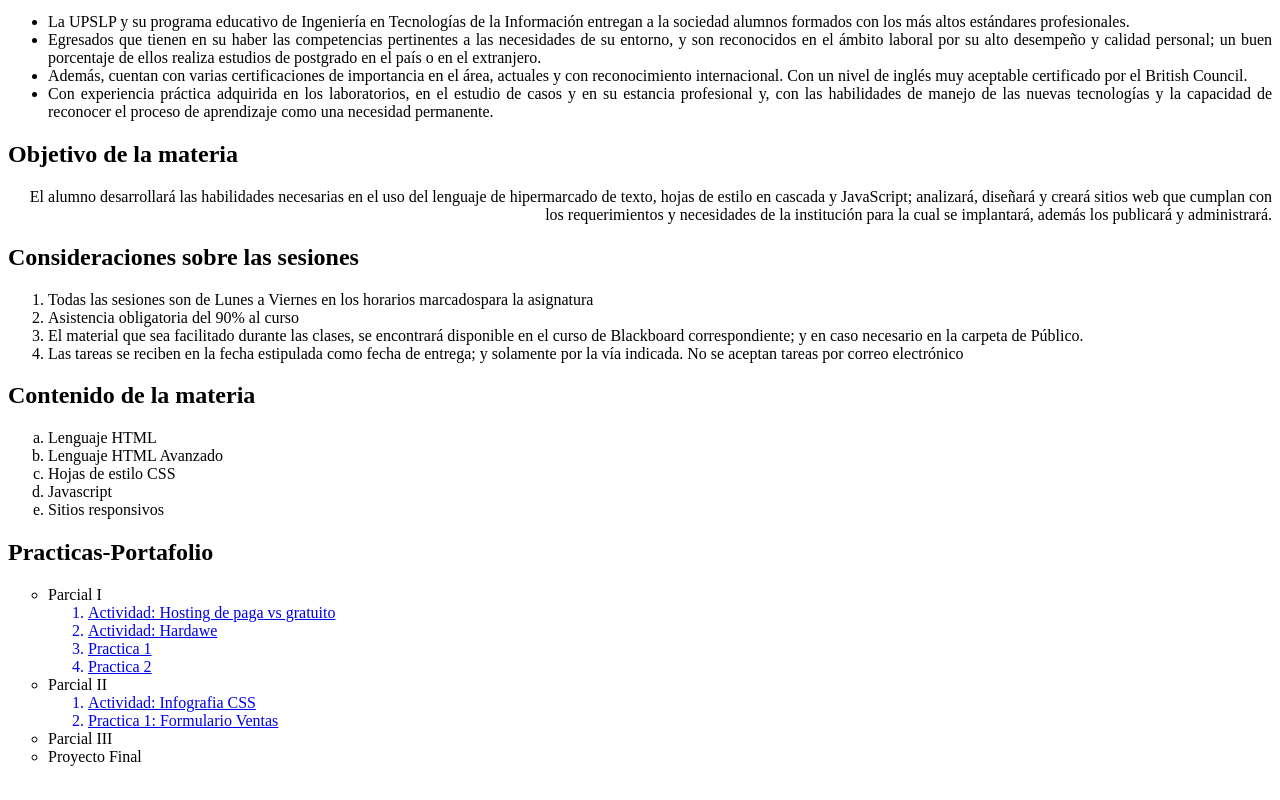
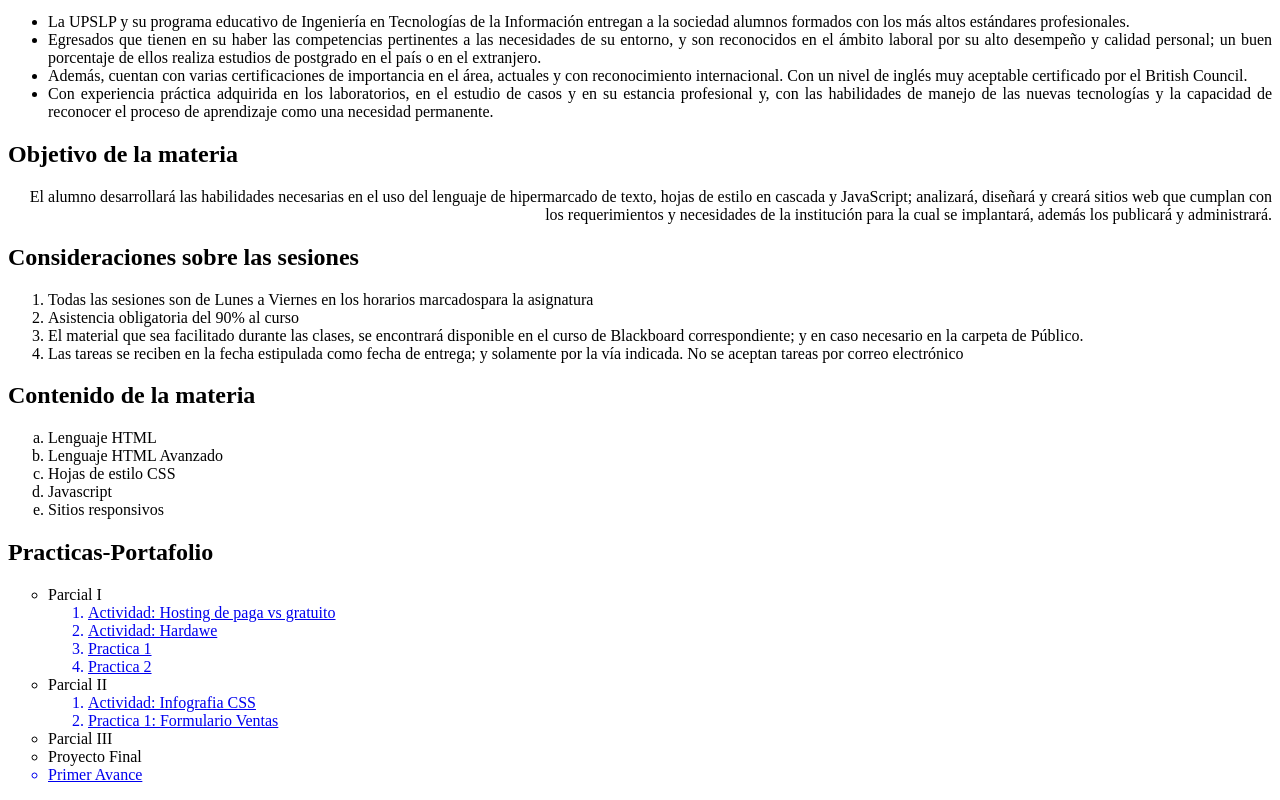
Before and after one commit to lizymtg/programweb2024, a plain HTML site: page index.html in a window 1280 px wide. Shown: the part 929-1729 px from the top of the page. Drawn offline with Linux system fonts and the light colour scheme.

Commit message:
Update index.html

```diff
--- a/index.html
+++ b/index.html
@@ -80,6 +80,7 @@
 				</ol>
 				<li>Parcial III</li>
 				<li>Proyecto Final</li>
+				<a href="https://upslpedu-my.sharepoint.com/:b:/g/personal/184261_upslp_edu_mx/ESCwmzwrxpFNjB_1hbZqPhABybsYOuZcSfX_HneemlmEHw?e=qPXNDh"><li>Primer Avance</li></a>
 			</ul>
 		</article>
 </body>
```
